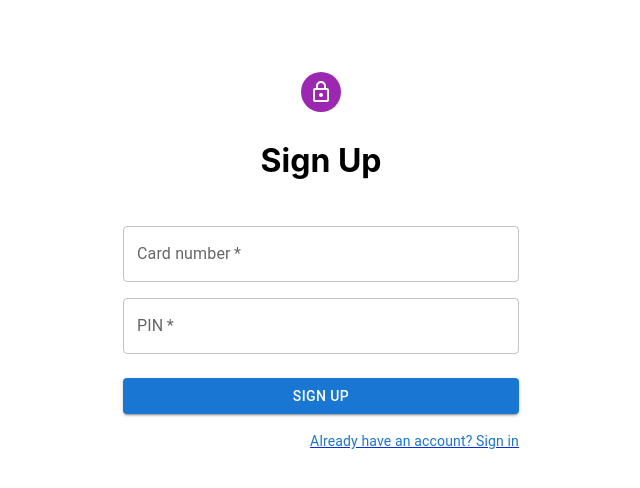
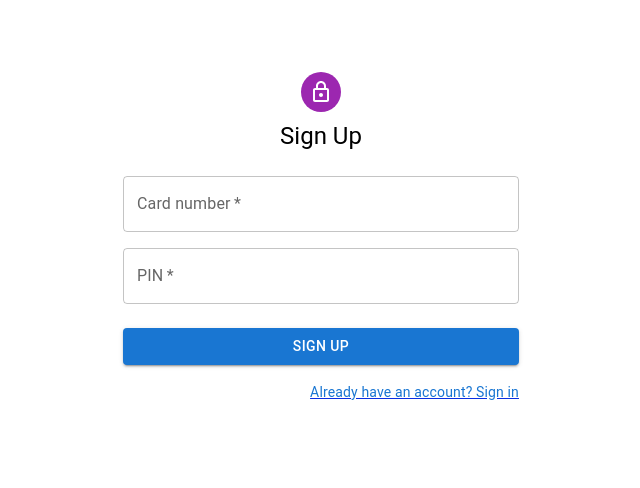
Before and after one commit to ejbravo/bank_account, a React (Create React App) app in the folder bank-frontend/: page /signup in a window 1280 px wide. Shown: the top 488 px of the page, without its empty margins (319-959 px from the left). Built offline with nearby package versions, Linux system fonts and the light colour scheme.

Commit message:
Form refactor

```diff
--- a/bank-frontend/src/components/SignIn.tsx
+++ b/bank-frontend/src/components/SignIn.tsx
@@ -2,44 +2,33 @@ import React from 'react';
 
 import { Link as RouterLink } from 'react-router-dom';
 
-import { Box, Button, Grid, Link, TextField } from '@mui/material';
-import PageLayout from '../layouts/PageLayout';
-import SmallBox from '../layouts/SmallBox';
-import LockerIcon from './common/LockerIcon';
+import { Box, Grid, Link, TextField } from '@mui/material';
+import {
+  LockerIcon,
+  CustomButton,
+  CustomTitle,
+  CustomForm,
+  CustomLink,
+} from './common';
+import { PageLayout, SmallBox } from '../layouts';
 
 interface Props {}
 
 const SignIn = ({}: Props) => {
+  const text = 'Sign In';
+
+  // link literals
+  const to = '/signup';
+  const linkText = `Don't have an account? Sign Up`;
+
   return (
     <PageLayout>
       <SmallBox>
         <LockerIcon />
-        <h1>Sign In</h1>
-        <Box component='form' noValidate sx={{ mt: 3 }}>
-          <Grid container spacing={2}>
-            <Grid item xs={12}>
-              <TextField name='cardId' label='Card number' required fullWidth />
-            </Grid>
-            <Grid item xs={12}>
-              <TextField name='pin' label='PIN' required fullWidth />
-            </Grid>
-          </Grid>
-        </Box>
-        <Button
-          type='submit'
-          fullWidth
-          variant='contained'
-          sx={{ mt: 3, mb: 2 }}
-        >
-          Sign In
-        </Button>
-        <Grid container justifyContent='flex-end'>
-          <Grid item>
-            <RouterLink to='/signup'>
-              <Link variant='body2'>Don't have an account? Sign Up</Link>
-            </RouterLink>
-          </Grid>
-        </Grid>
+        <CustomTitle text={text} />
+        <CustomForm />
+        <CustomButton label={text} />
+        <CustomLink to={to} text={linkText} />
       </SmallBox>
     </PageLayout>
   );
--- a/bank-frontend/src/components/SignUp.tsx
+++ b/bank-frontend/src/components/SignUp.tsx
@@ -1,45 +1,33 @@
 import React from 'react';
 
 import { Link as RouterLink } from 'react-router-dom';
-import { Grid, TextField, Box, Link, Button } from '@mui/material';
-
-import PageLayout from '../layouts/PageLayout';
-import LockerIcon from './common/LockerIcon';
-import SmallBox from '../layouts/SmallBox';
+import { Grid, TextField, Box, Link } from '@mui/material';
+import {
+  LockerIcon,
+  CustomButton,
+  CustomTitle,
+  CustomForm,
+  CustomLink,
+} from './common';
+import { PageLayout, SmallBox } from '../layouts';
 
 interface Props {}
 
 const SignUp = ({}: Props) => {
+  const text = 'Sign Up';
+
+  // link literals
+  const to = '/signin';
+  const linkText = 'Already have an account? Sign in';
+
   return (
     <PageLayout>
       <SmallBox>
         <LockerIcon />
-        <h1>Sign Up</h1>
-        <Box component='form' noValidate sx={{ mt: 3 }}>
-          <Grid container spacing={2}>
-            <Grid item xs={12}>
-              <TextField name='cardId' label='Card number' required fullWidth />
-            </Grid>
-            <Grid item xs={12}>
-              <TextField name='pin' label='PIN' required fullWidth />
-            </Grid>
-          </Grid>
-        </Box>
-        <Button
-          type='submit'
-          fullWidth
-          variant='contained'
-          sx={{ mt: 3, mb: 2 }}
-        >
-          Sign Up
-        </Button>
-        <Grid container justifyContent='flex-end'>
-          <Grid item>
-            <RouterLink to='/signin'>
-              <Link variant='body2'>Already have an account? Sign in</Link>
-            </RouterLink>
-          </Grid>
-        </Grid>
+        <CustomTitle text={text} />
+        <CustomForm />
+        <CustomButton label={text} />
+        <CustomLink to={to} text={linkText} />
       </SmallBox>
     </PageLayout>
   );
--- /dev/null
+++ b/bank-frontend/src/components/common/CustomButton.tsx
@@ -0,0 +1,16 @@
+import React from 'react';
+import { Button } from '@mui/material';
+
+interface Props {
+  label: string;
+}
+
+const CustomButton = ({ label }: Props) => {
+  return (
+    <Button type='submit' fullWidth variant='contained' sx={{ mt: 3, mb: 2 }}>
+      {label}
+    </Button>
+  );
+};
+
+export default CustomButton;
--- /dev/null
+++ b/bank-frontend/src/components/common/CustomForm.tsx
@@ -0,0 +1,21 @@
+import React from 'react';
+import { Box, Grid, TextField } from '@mui/material';
+
+interface Props {}
+
+const CustomForm = ({}: Props) => {
+  return (
+    <Box component='form' noValidate sx={{ mt: 3 }}>
+      <Grid container spacing={2}>
+        <Grid item xs={12}>
+          <TextField name='cardId' label='Card number' required fullWidth />
+        </Grid>
+        <Grid item xs={12}>
+          <TextField name='pin' label='PIN' required fullWidth />
+        </Grid>
+      </Grid>
+    </Box>
+  );
+};
+
+export default CustomForm;
--- /dev/null
+++ b/bank-frontend/src/components/common/CustomLink.tsx
@@ -0,0 +1,23 @@
+import React from 'react';
+
+import { Link as RouterLink } from 'react-router-dom';
+import { Grid, Link } from '@mui/material';
+
+interface Props {
+  to: string;
+  text: string;
+}
+
+const CustomLink = ({ to, text }: Props) => {
+  return (
+    <Grid container justifyContent='flex-end'>
+      <Grid item>
+        <RouterLink to={to}>
+          <Link variant='body2'>{text}</Link>
+        </RouterLink>
+      </Grid>
+    </Grid>
+  );
+};
+
+export default CustomLink;
--- /dev/null
+++ b/bank-frontend/src/components/common/CustomTitle.tsx
@@ -0,0 +1,17 @@
+import React from 'react';
+
+import { Typography } from '@mui/material';
+
+interface Props {
+  text: string;
+}
+
+const CustomTitle = ({ text }: Props) => {
+  return (
+    <Typography component='h1' variant='h5'>
+      {text}
+    </Typography>
+  );
+};
+
+export default CustomTitle;
--- /dev/null
+++ b/bank-frontend/src/components/common/index.ts
@@ -0,0 +1,7 @@
+import CustomButton from './CustomButton';
+import CustomTitle from './CustomTitle';
+import LockerIcon from './LockerIcon';
+import CustomForm from './CustomForm';
+import CustomLink from './CustomLink';
+
+export { CustomButton, CustomTitle, CustomForm, LockerIcon, CustomLink };
--- /dev/null
+++ b/bank-frontend/src/layouts/index.ts
@@ -0,0 +1,4 @@
+import PageLayout from './PageLayout';
+import SmallBox from './SmallBox';
+
+export { PageLayout, SmallBox };
```
